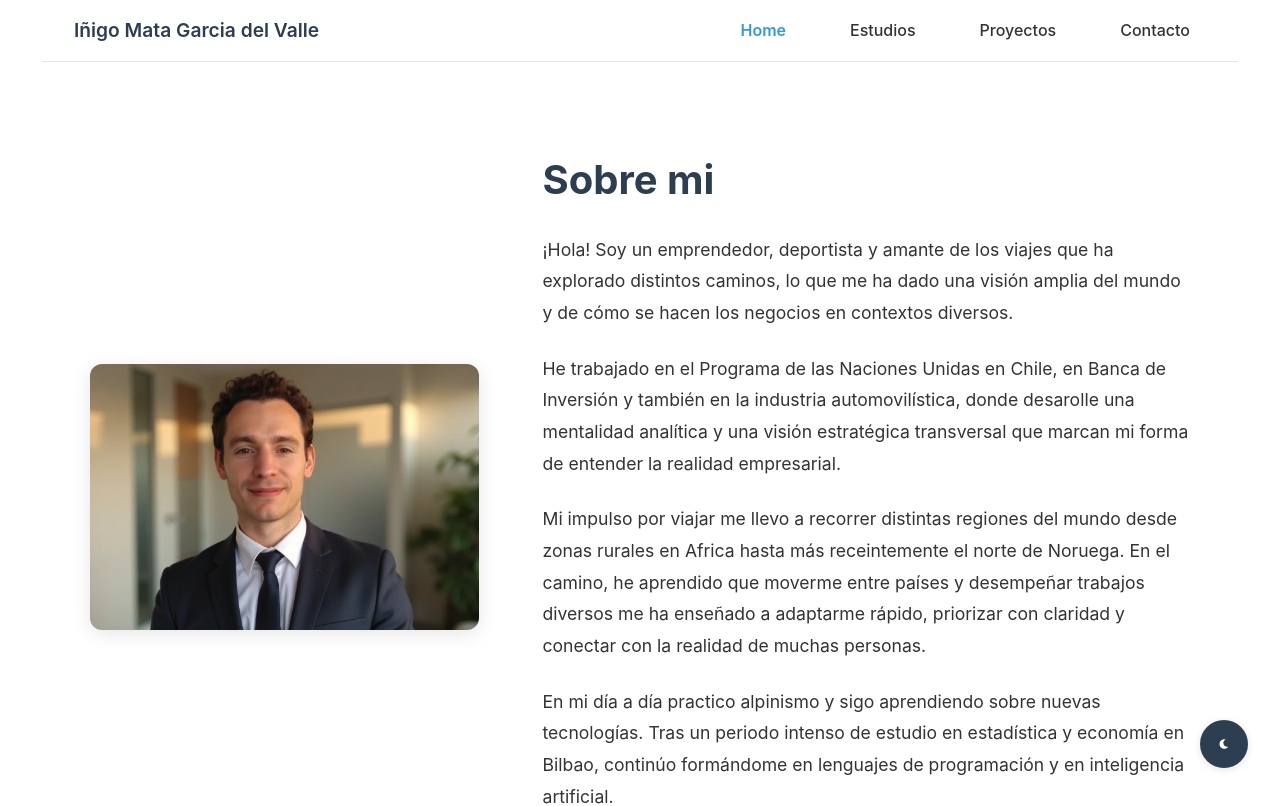
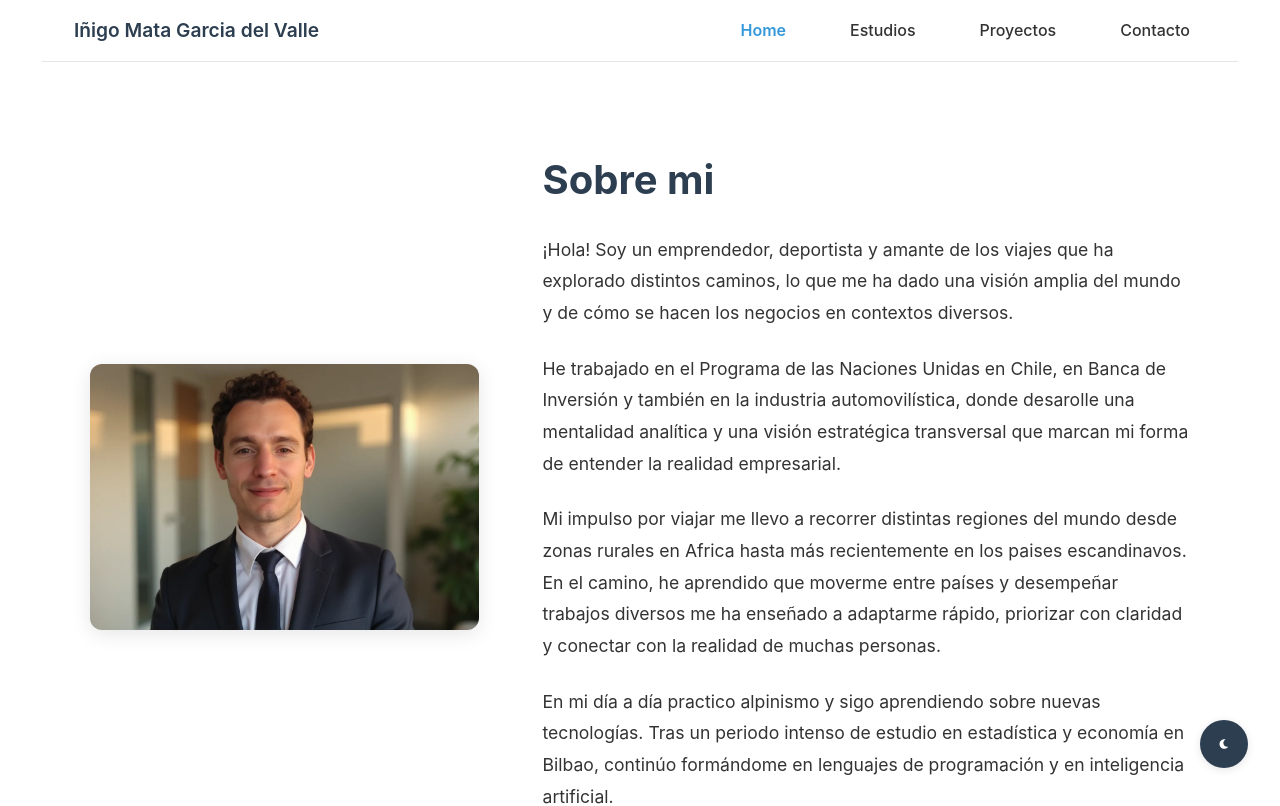
Before and after one commit to iata-lab/iata-lab.github.io, a React (Vite) app: page /#/ in a window 1280 px wide. Shown: the top 806 px of the page. Built offline with nearby package versions, Linux system fonts and the light colour scheme.

Commit message:
minor changes

```diff
--- a/src/pages/Home.jsx
+++ b/src/pages/Home.jsx
@@ -24,8 +24,7 @@ const Home = () => {
           </p>
           <p>
             Mi impulso por viajar me llevo a recorrer distintas regiones del
-            mundo desde zonas rurales en Africa hasta más receintemente el norte
-            de Noruega. En el camino, he aprendido que moverme entre países y
+            mundo desde zonas rurales en Africa hasta más recientemente en los paises escandinavos. En el camino, he aprendido que moverme entre países y
             desempeñar trabajos diversos me ha enseñado a adaptarme rápido,
             priorizar con claridad y conectar con la realidad de muchas
             personas.
```
